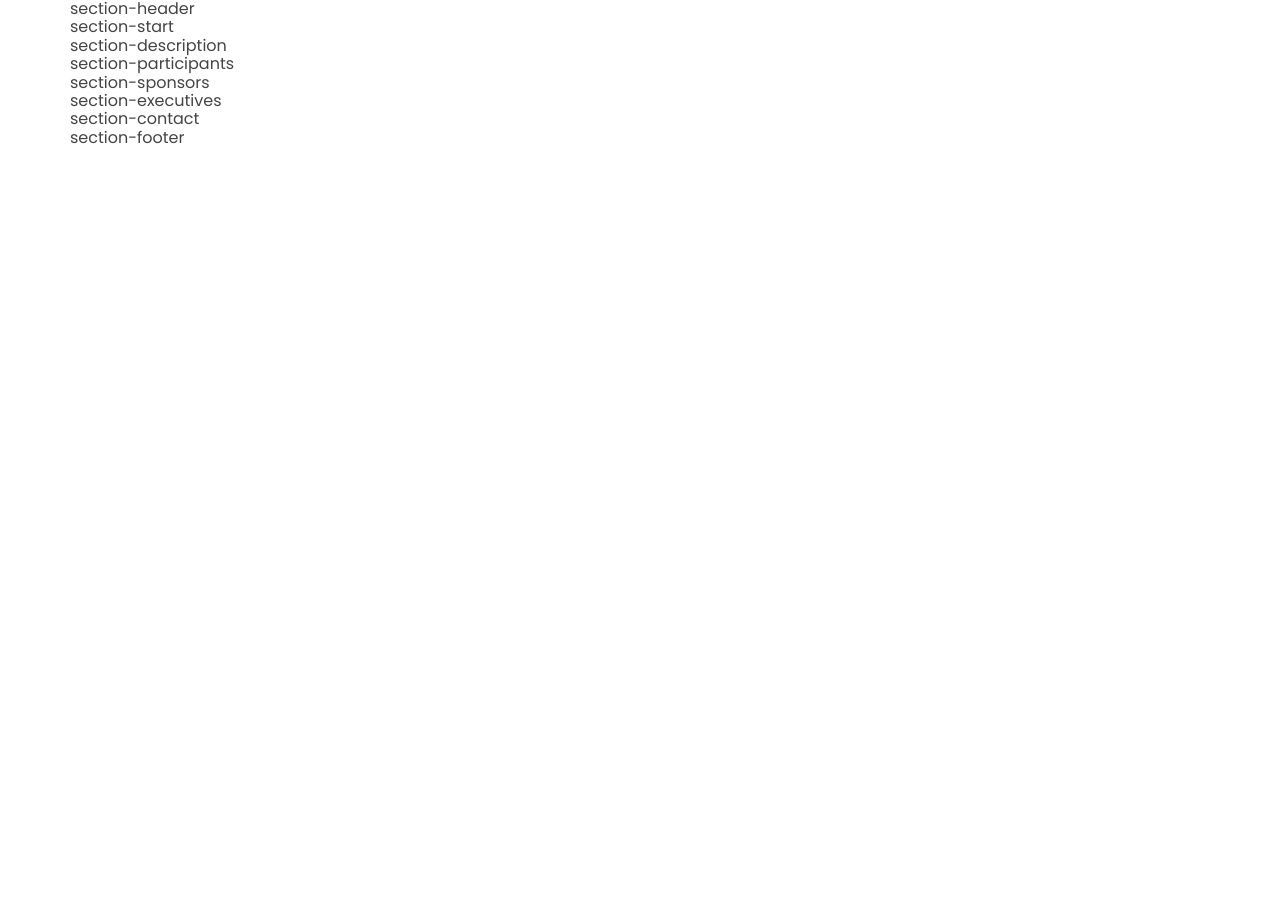
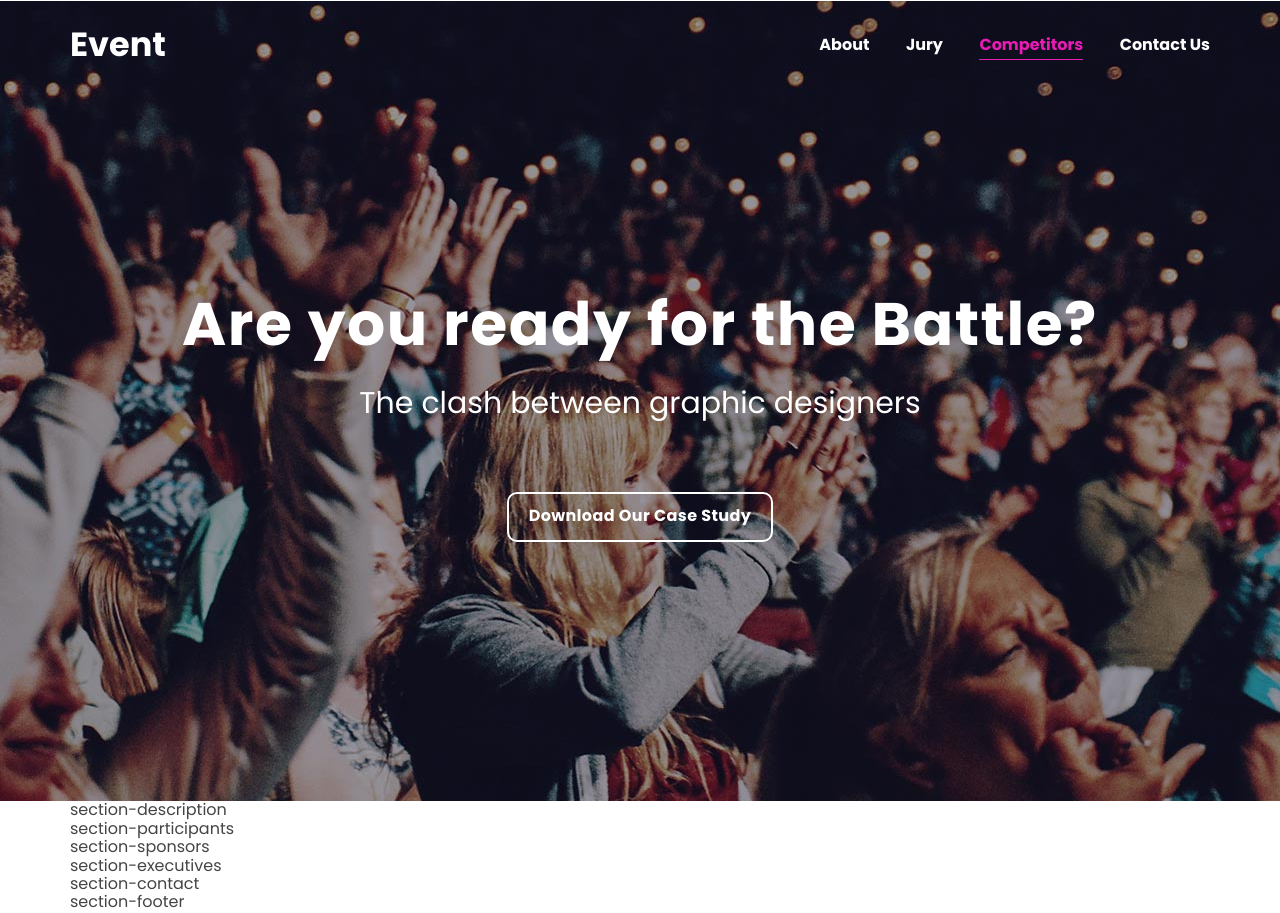
Before and after one commit to artur-h/event-landing-page-markup, a website: page index.html in a window 1280 px wide. Before the commit the page ends 800 px from the top, so only its background shows below. Drawn offline with Linux system fonts and the light colour scheme.

Commit message:
Added starting-screen to the page

```diff
--- a/index.html
+++ b/index.html
@@ -5,29 +5,62 @@
     <meta name="viewport" content="width=device-width, initial-scale=1.0">
     <meta http-equiv="X-UA-Compatible" content="ie=edge">
     <title>Event</title>
-    <link rel="shortcut icon" type="image/png" href="img/favicon.png">
+    <link rel="shortcut icon" type="image/png" href="assets/favicon.png">
     <link rel="stylesheet" href="css/normalize.css">
     <link href="https://fonts.googleapis.com/css?family=Open+Sans:400,700|Poppins:400,500,700&display=swap" rel="stylesheet">
     <link rel="stylesheet" href="css/style.css">
 </head>
 <body>
-    <!-- header -->
-    <header class="section-outer section-header">
+    <!-- starting-screen -->
+    <section class="section-outer section-start">
         <div class="section-inner">
-            section-header
+            <header class="header">
+                <div class="header__logo">
+                    Event
+                </div>
+                <nav class="header__nav">
+                    <ul>
+                        <li>
+                            <a href="#">
+                                About
+                            </a>
+                        </li>
+                        <li>
+                            <a href="#">
+                                Jury
+                            </a>
+                        </li>
+                        <li>
+                            <a href="#" class="header__nav-active">
+                                Competitors
+                            </a>
+                        </li>
+                        <li>
+                            <a href="#">
+                                Contact Us
+                            </a>
+                        </li>
+                    </ul>
+                </nav>
+            </header>
+            <div class="section-start-wrapper">
+                <h1 class="section-start-wrapper__title">
+                    Are you ready for the Battle?
+                </h1>
+                <h3 class="section-start-wrapper__subtitle">
+                    The clash between graphic designers
+                </h3>
+                <div class="section-start-wrapper__btn">
+                    <a href="assets/Test-download-file.pptx" download="Test-download-file">
+                        Download Our Case Study
+                    </a>
+                </div>
+            </div>
         </div>
-    </header>
-    <!-- / header -->
+    </section>
+    <!-- / starting-screen -->
 
     <main>
-
-        <!-- starting-screen -->
-        <section class="section-outer section-start">
-            <div class="section-inner">
-                section-start
-            </div>
-        </section>
-        <!-- / starting-screen -->
 
         <!-- description -->
         <section class="section-outer section-description">
--- a/scss/style.scss
+++ b/scss/style.scss
@@ -11,7 +11,7 @@
 
 //=== Variables ===
 $color-main: #444444;
-$color-secondary: #c60ebe;
+$color-secondary: #e71cb4;
 $color-white: #ffffff;
 //=== / Variables ===
 
@@ -28,6 +28,11 @@ body {
     color: $color-main;
 }
 
+ul, li, h1, h2, h3, h4, h5, h6 {
+    margin: 0;
+    padding: 0;
+}
+
 .section-outer {
     padding-right: 20px;
     padding-left: 20px;
@@ -39,10 +44,81 @@ body {
 }
 //=== / Common ===
 
-//=== header ===
-//=== / header ===
+//=== starting-screen ===
+.section-start {
+    background: url(../assets/img/starting-bg.jpg);
+    background-repeat: no-repeat;
+    background-position: center center;
 
-//=== starting-screen ===
+    .header {
+        display: flex;
+        justify-content: space-between;
+        align-items: center;
+        padding-top: 26px;
+
+        &__logo {
+            font-size: 33.51px;
+            font-weight: 700;
+            color: $color-white;
+        }
+        &__nav {
+            ul {
+                display: flex;
+                list-style: none;
+
+                li {
+                    margin-left: 36.5px;
+
+                    a {
+                        font-size: 16px;
+                        font-weight: 700;
+                        text-decoration: none;
+                        color: $color-white;
+                    }
+
+                    .header__nav-active {
+                        padding-bottom: 3px;
+                        border-bottom: 1px solid $color-secondary;
+                        color: $color-secondary;
+                    }
+                }
+            }
+        }
+    }
+
+    &-wrapper {
+        display: flex;
+        flex-direction: column;
+        align-items: center;
+        padding-top: 225px;
+        padding-bottom: 276px;
+
+        &__title {
+            margin-bottom: 27px;
+            font-size: 60px;
+            font-weight: 700;
+            letter-spacing: 1.5px;
+            color: $color-white;
+        }
+        &__subtitle {
+            margin-bottom: 87px;
+            font-size: 30px;
+            font-weight: 400;
+            color: $color-white;
+        }
+        &__btn {
+            a {
+                padding: 10px 20px 13px 20px;
+                border: 2px solid $color-white;
+                border-radius: 10px;
+                text-decoration: none;
+                font-weight: 700;
+                letter-spacing: 0.4px;
+                color: $color-white;
+            }
+        }
+    }
+}
 //=== / starting-screen ===
 
 //=== description ===
```
Also changed, not shown: assets/favicon.png (renamed from img/favicon.png), assets/img/executive-joe.jpg (added), assets/img/executive-kyle.jpg (added), assets/img/executive-pete.jpg (added), assets/img/participant-alex.jpg (added), assets/img/participant-ayo.jpg (added), assets/img/participant-matheus.jpg (added), assets/img/participant-sawyer.jpg (added), assets/img/participant-tanja.jpg (added), assets/img/participant-teddy.jpg (added), assets/img/starting-bg.jpg (added), css/style.css, 1 other file.
